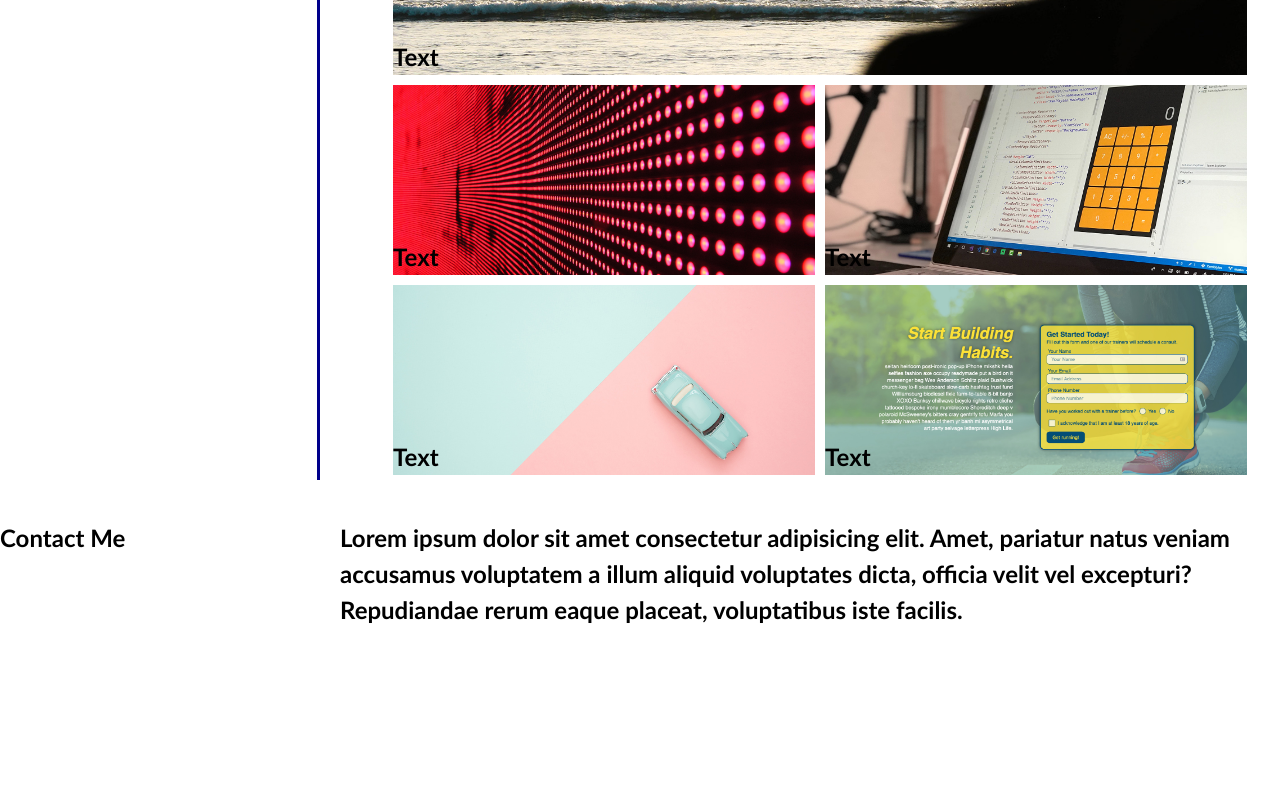
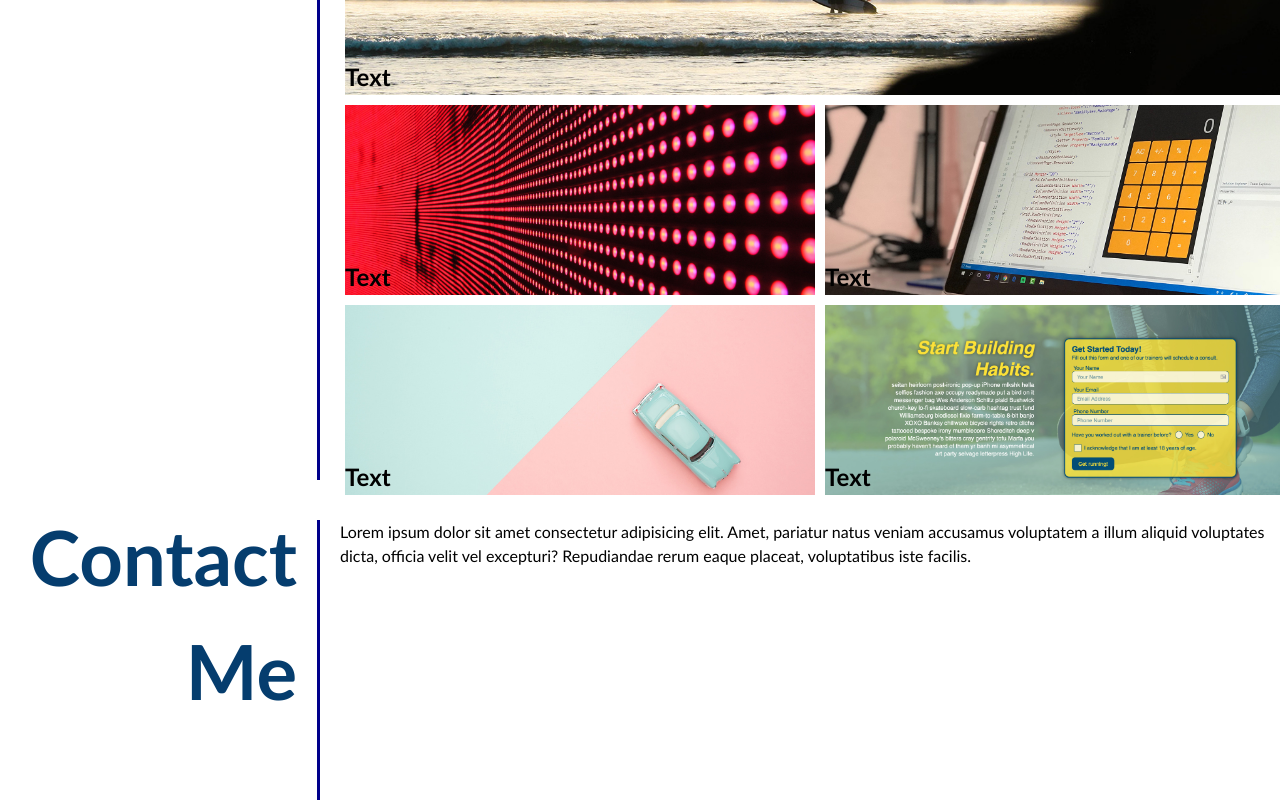
Before and after one commit to russkinori/russ-portfolio, a plain HTML site: page index.html in a window 1280 px wide. Shown: the part 868-1668 px from the top of the page. Drawn offline with Linux system fonts and the light colour scheme.

Commit message:
added styling to section h2 elements

```diff
--- a/index.html
+++ b/index.html
@@ -43,7 +43,7 @@
       <h2>Work</h2>
     </section>
 
-    <section id="test">
+    <section class="page-section" id="test">
       <div id="a" class="work-grid">
         <h1>Text</h1>
       </div>
@@ -67,7 +67,7 @@
     </section>
 
     <section class="page-section">
-      <h2>Lorem ipsum dolor sit amet consectetur adipisicing elit. Amet, pariatur natus veniam accusamus voluptatem a illum aliquid voluptates dicta, officia velit vel excepturi? Repudiandae rerum eaque placeat, voluptatibus iste facilis.</h2>
+      <p>Lorem ipsum dolor sit amet consectetur adipisicing elit. Amet, pariatur natus veniam accusamus voluptatem a illum aliquid voluptates dicta, officia velit vel excepturi? Repudiandae rerum eaque placeat, voluptatibus iste facilis.</p>
     </section>
   </main>
 </body>
--- a/starter/css/style.css
+++ b/starter/css/style.css
@@ -54,6 +54,23 @@ div > h2 {
 
 .page-section {
   margin-top: 20px;
+
+}
+
+.page-section h2 {
+    display: flex;
+    justify-content: flex-end;
+    align-items: flex-end;
+    margin-right: 20px;
+    font-size: 76px;
+    text-align: right;
+    color: #053d6e;
+    position: relative;
+    top: -20px;
+    }
+
+.page-section p {
+  /* margin: 0px 5%; */
 }
 
 #about {
@@ -61,6 +78,10 @@ div > h2 {
 }
 
 #work {
+  border-right: solid darkblue;
+}
+
+#contact {
   border-right: solid darkblue;
 }
 
@@ -75,7 +96,7 @@ div > h2 {
 }
 
 #test {
-  margin: 0px 5%;
+  /* margin: 0px 5%; */
   display: grid;
   grid-template-columns: 1fr 1fr;
   grid-template-rows: 400px 200px 200px;
```
